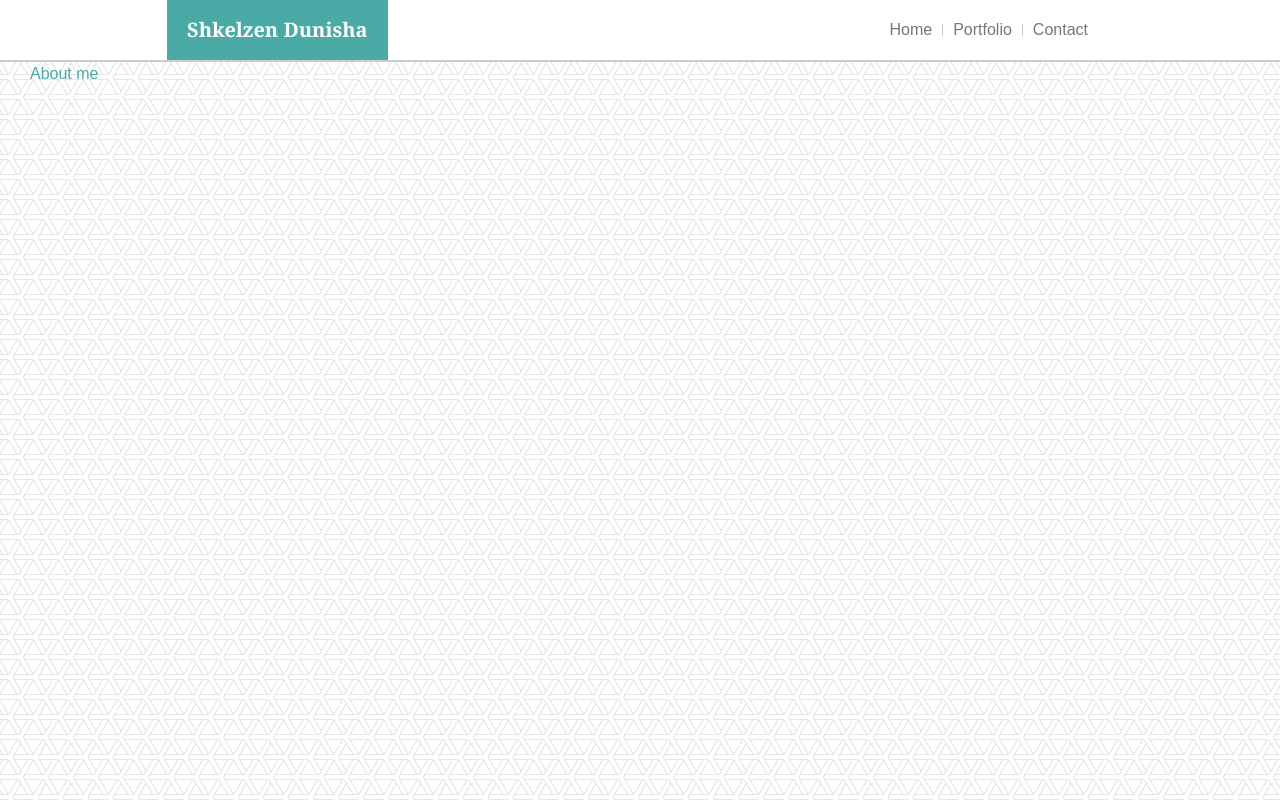
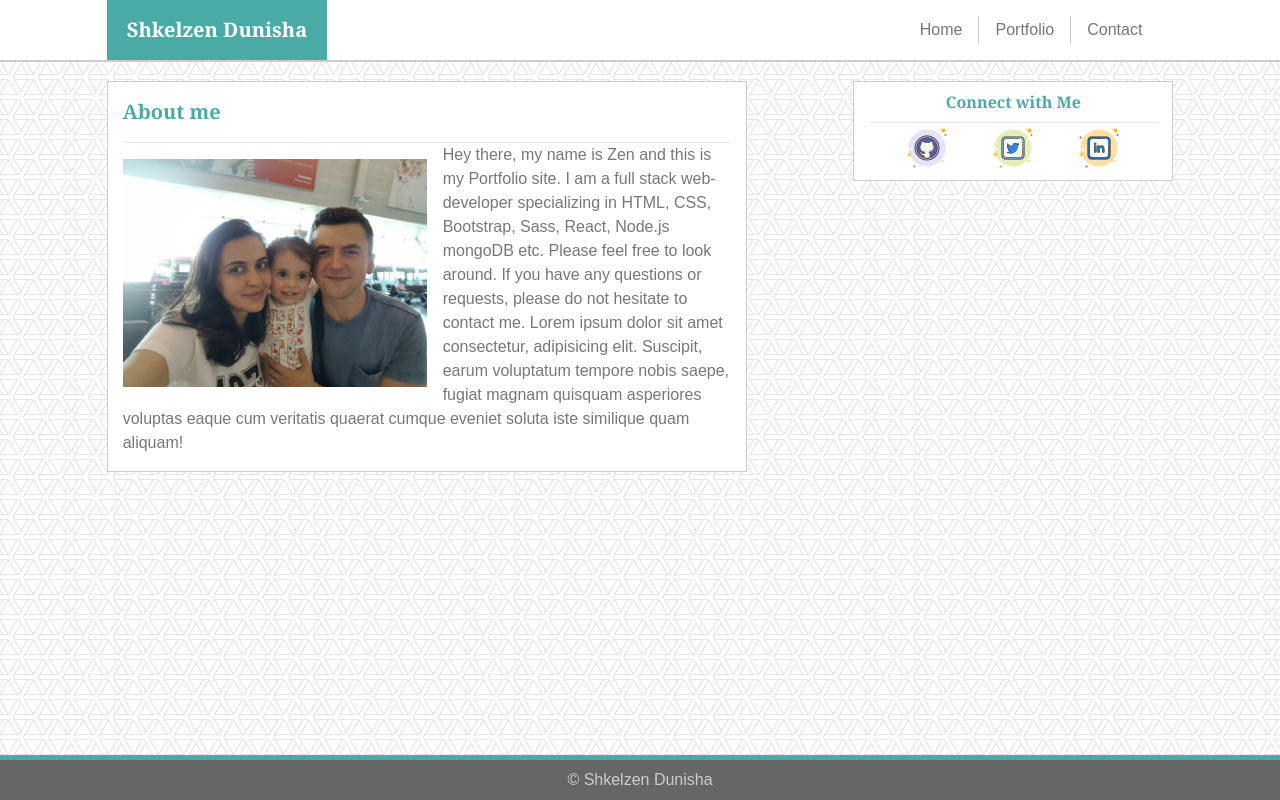
Before and after one commit to xeni455/Bootstrap-Portfolio, a plain HTML site: page index.html in a window 1280 px wide. Drawn offline with nearby package versions, Linux system fonts and the light colour scheme.

Commit message:
Some more changes

```diff
--- a/assets/css/style.css
+++ b/assets/css/style.css
@@ -12,109 +12,64 @@ body {
     margin: 0;
 
 }
-.navbar-brand {
+h1,
+#span2 {
+    line-height: 2.5em;
+    color: #4aaaa5;
+    font-family: 'Georgia', Times, Times New Roman, serif;
+    font-weight: bold;
+}
+#portfolio {
+    border: 0px solid #cccccc;
+    border-width: 0 0.05em 0 0.05em;
+}
+#span {
     padding: 0 1em 0 1em;
     line-height: 3em;
     background-color: #4aaaa5;
     font-family: 'Georgia', Times, Times New Roman, serif;
-}
-h2,
-h3 {
-    color: #4aaaa5;
-}
-#portfolio {
-    border: 0px solid #cccccc;
-    border-width: 0 0.05em 0 0.05em;"
-}
-#span {
     color: #ffffff;
     font-weight: bold;
     margin: 0;
 }
-.main-container {
-    width: 61em;
-    margin-top: 2em;
+#main-nav, #main {
+    padding: 0;
 }
-
-.section {
-    border-style: solid;
-    border-width: 0.05em;
-    border-color: #cccccc;
-    background-color: #ffffff;
-    width: 37em;
-    float: left;
+#main {
+    margin: 0;
 }
-
-aside {
-    text-align: center;
-    padding: 0 5% 0 5%;
-    background-color: #ffffff;
-    width: 270px;
-    height: 150px;
-    border-style: solid;
-    border-width: 0.5px;
-    border-color: #cccccc;
+#main-section {
+    margin: 0;
+    margin-top: 1.2em;
+    border: solid 0.03em #cccccc;
 }
-
-
-
-.hdr {
-    width: 61em;
+hr {
+    margin: 0;
+    border-top-width: .12em;
 }
-span {
-    width:100%;
-    margin: 0;
+#pic {
     padding: 0;
-    color: #ffffff;
+    margin-top: 1em;
+    transform: scale(1)
 }
-
-/* nav {
-
-    margin-left: 0;
-    padding-top: 2%;
-} */
-
+#prgh {
+    margin-top: 1em;
+}
+#side-section {
+    margin-top: 1.2em;
+    border: solid 0.03em #cccccc;
+}
 a {
     color: #777777;
-    text-decoration: none;
 }
-
-#port {
-    border-style: solid;
-    border-width: 0 0.5px 0 .5px;
-    border-color: #cccccc;
-    padding: 0 10px 0 10px;
-}
-
-a:first-child,
-a:last-child {
-    padding: 0 10px 0 10px;
-}
-
 a:hover {
     font-size: large;
 }
 
-/* img:hover {
+img:hover {
     transform: scale(1.1);
-} */
-
-#pic {
-    float: left;
-    margin-right: 4%;
 }
-
-#hr2 {
-    border-top: 0.5px solid #cccccc;
-}
-
-#hr1 {
-    border-top: 1px solid #cccccc;
-}
-
-
-
-.ftr {
+#bottom {
     border-top: 5px solid #4aaaa5;
     width: 100%;
     color: #cccccc;
@@ -154,7 +109,4 @@ figcaption {
     background-color: #4aaaa5;
     color: #ffffff;
     line-height: 250%;
-    text-align: center;
-    position: relative;
-    bottom: 25%;
 }
--- a/index.html
+++ b/index.html
@@ -9,7 +9,7 @@
     <!-- Bootstrap CSS -->
     <link rel="stylesheet" href="https://stackpath.bootstrapcdn.com/bootstrap/4.1.3/css/bootstrap.min.css"
         integrity="sha384-MCw98/SFnGE8fJT3GXwEOngsV7Zt27NXFoaoApmYm81iuXoPkFOJwJ8ERdknLPMO" crossorigin="anonymous">
-    <link rel="icon" href="images/icons8-yoga-64.png" type="image/icon">
+    <link rel="icon" href="assets/images/icons8-yoga-64.png" type="image/icon">
     <link rel="stylesheet" type="text/css" href="assets/css/reset.css">
     <link rel="stylesheet" type="text/css" href="assets/css/style.css">
     <title>Bootstrap Portfolio</title>
@@ -17,34 +17,55 @@
 
 <body>
     <nav class="navbar navbar-light bg-white navbar-expand-lg">
-        <div class="container-fluid hdr">
-            <span class="navbar-brand mb-0 h1 col-xs-12 col-sm-12 col-md-auto" id="span" href="#">
+        <div class="container-fluid col-sm-12 col-md-10" id="main-nav">
+            <span class="navbar-brand mb-0 h1 col-xs-auto col-md-auto" id="span" href="#">
                 Shkelzen Dunisha
             </span>
-            <button class="navbar-toggler col-xs-12 col-sm-12 col-md-auto" type="button" data-toggle="collapse" data-target="#navbarSupportedContent"
-                aria-controls="navbarSupportedContent" aria-expanded="false" aria-label="Toggle navigation">
+            <button class="navbar-toggler col-xs-12 col-md-auto" type="button" data-toggle="collapse"
+                data-target="#navbarSupportedContent" aria-controls="navbarSupportedContent" aria-expanded="false"
+                aria-label="Toggle navigation">
                 <span class="navbar-toggler-icon"></span>
             </button>
 
             <div class="collapse navbar-collapse justify-content-end " id="navbarSupportedContent">
                 <ul class="nav  col-sm-auto" style="line-height: 70%;">
                     <li class="nav-item">
-                        <a class="nav-link active" href="#">Home</a>
+                        <a class="nav-link active" href="index.html">Home</a>
                     </li>
                     <li class="nav-item">
-                        <a class="nav-link" href="#" id="portfolio">Portfolio</a>
+                        <a class="nav-link" href="portfolio.html" id="portfolio">Portfolio</a>
                     </li>
                     <li class="nav-item">
-                        <a class="nav-link" href="#">Contact</a>
+                        <a class="nav-link" href="contact.html">Contact</a>
                     </li>
                 </ul>
             </div>
         </div>
     </nav>
-    <div class="container-fluid">
-        <div class="col main">
-            <h2>About me</h2>
+    <div class="row justify-content-center" id="main">
+        <div class="col-sm-12 col-md-6 offset-md-2 bg-white " id="main-section">
+            <span class="navbar-brand" id="span2">About me</span>
+            <hr>
+            <img class="img-responsive col-xs-12 col-sm-6 float-left mr-3"
+                src=" assets/images/CFNetworkDownload_ZE3m5K.JPG" id="pic" alt="Zen and his family">
+            <div class="pull-right col px-0 pb-3">Hey there, my name is Zen and this is my Portfolio
+                site. I am a full stack web-developer specializing in HTML, CSS, Bootstrap, Sass, React, Node.js
+                mongoDB etc. Please feel free to look around. If you have any questions or requests, please do not
+                hesitate to contact me. Lorem ipsum dolor sit amet consectetur, adipisicing elit. Suscipit, earum
+                voluptatum tempore nobis saepe, fugiat magnam quisquam asperiores voluptas eaque cum veritatis
+                quaerat cumque eveniet soluta iste similique quam aliquam!
+            </div>
         </div>
+        <div class="col-sm-12 col-md-3 offset-md-1 py-0 bg-white h-25" id="side-section">
+            <h1 class="text-center">Connect with Me</h1>
+            <hr class="my-0">
+            <div class="px-5 row justify-content-between">
+                <a href="#"><img src="assets/images/icons8-github-50.png"></a>
+                <a href="#"><img src="assets/images/icons8-twitter-50.png"></a>
+                <a href="#"><img src="assets/images/icons8-linkedin-50.png"></a>
+            </div>
+        </div>
+        <div class="fixed-bottom min-vh-100 text-center" id="bottom">&copy; Shkelzen Dunisha</div>
     </div>
 
 
```
